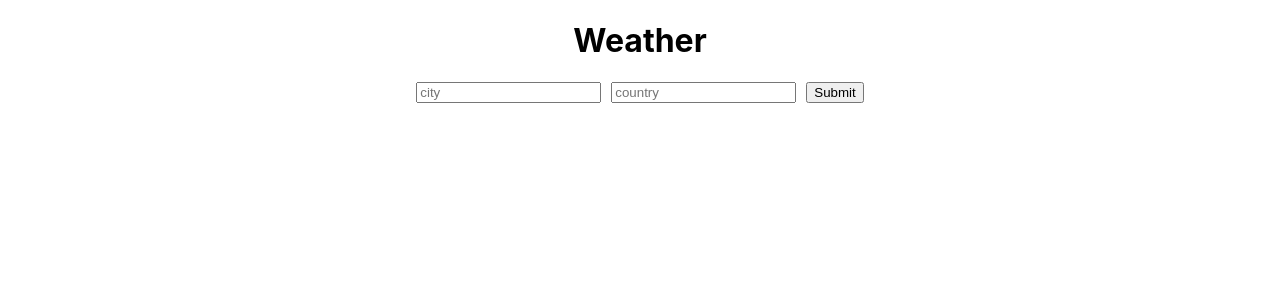
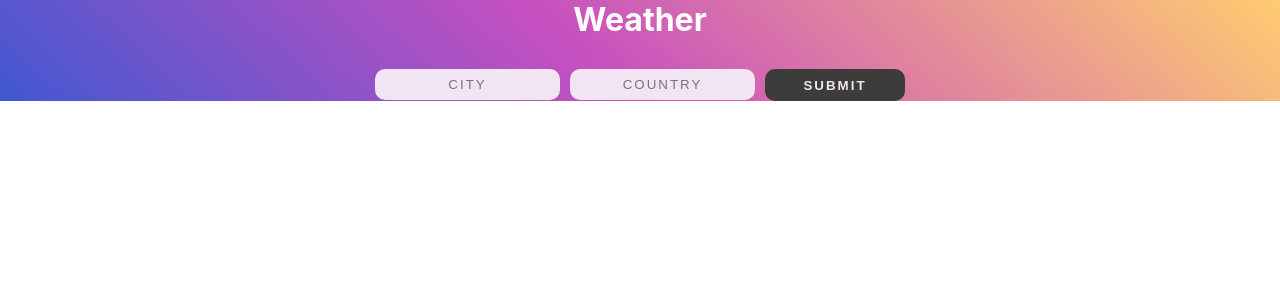
Before and after one commit to nico-dev-it/react-weather-app, a React (Create React App) app: page / in a window 1280 px wide. Shown: the top 300 px of the page. Built offline with nearby package versions, Linux system fonts and the light colour scheme.

Commit message:
updated styling

```diff
--- a/src/components/weather.css
+++ b/src/components/weather.css
@@ -1,9 +1,42 @@
+.formContainer {
+    background-color: #4158D0;
+    background-image: linear-gradient(43deg, #4158D0 0%, #C850C0 46%, #FFCC70 100%);
+    margin-top: 0;
+}
 form {
     display: flex;
     gap: 10px;
-    margin-top: 20px;
+    margin-top: 30px;
     justify-content: center;
 }
 h1 {
     text-align: center;
+    margin: 0;
+    color: #ffff;
 }
+
+input[type=text] {
+    background-color: #F1E4F3;
+    border: 2px solid #F1E4F3;
+    border-radius: 10px;
+    height: 25px;
+    text-align: center;
+    color: #282c34;
+    text-transform: uppercase;
+    letter-spacing: 2px;
+}
+
+button {
+    background-color: #3C3C3B;
+    border: 2px solid #3C3C3B;
+    border-radius: 10px;
+    height: 32px;
+    width: 140px;
+    text-align: center;
+    color: #F1E4F3;
+    text-transform: uppercase;
+    letter-spacing: 2px;
+    font-weight: bold;
+}
+
+/*#708D81*/
```
Also changed, not shown: public/index.html (line endings or trailing spaces).
